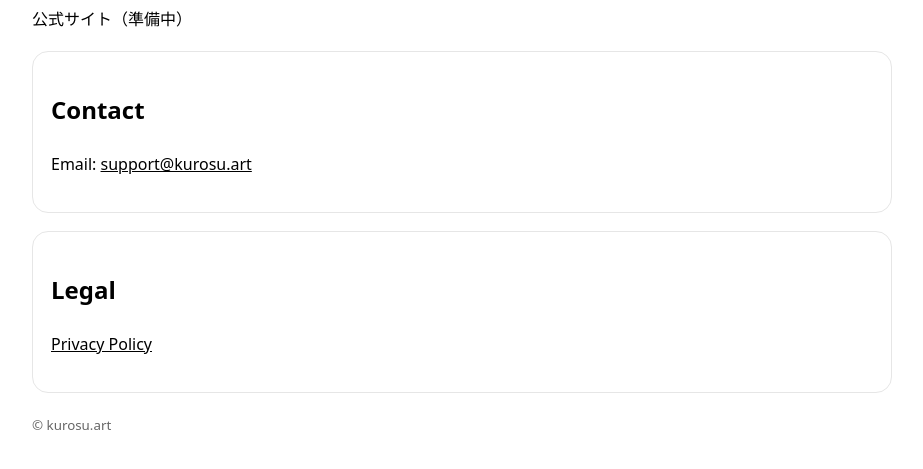
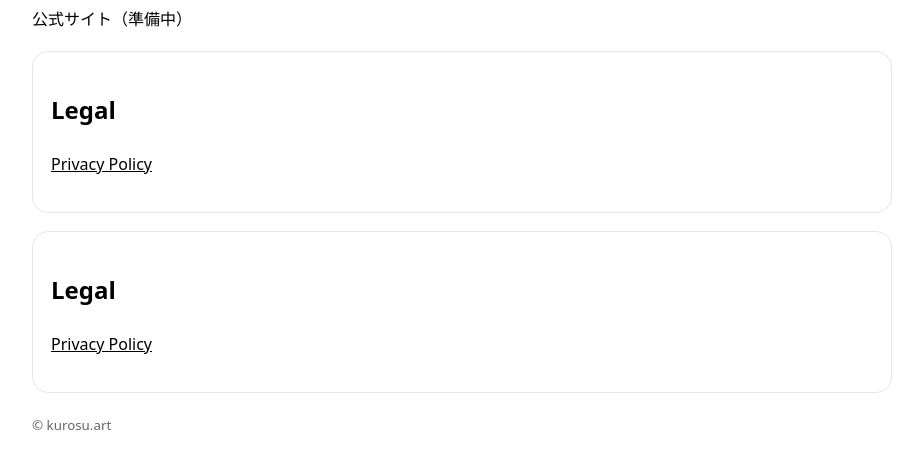
Before and after one commit to kurosu-art/kurosu-site, a plain HTML site: page index.html in a window 1280 px wide. Shown: the part 147-616 px from the top of the page, without its empty margins (178-1101 px from the left). Drawn offline with Linux system fonts and the light colour scheme.

Commit message:
Update index.html

```diff
--- a/index.html
+++ b/index.html
@@ -18,9 +18,9 @@
     <p>公式サイト（準備中）</p>
 
     <div class="box">
-      <h2>Contact</h2>
-      <p>Email: <a href="mailto:support@kurosu.art">support@kurosu.art</a></p>
-    </div>
+  <h2>Legal</h2>
+  <p><a href="./privacy.html">Privacy Policy</a></p>
+</div>
 
     <div class="box">
       <h2>Legal</h2>
```
